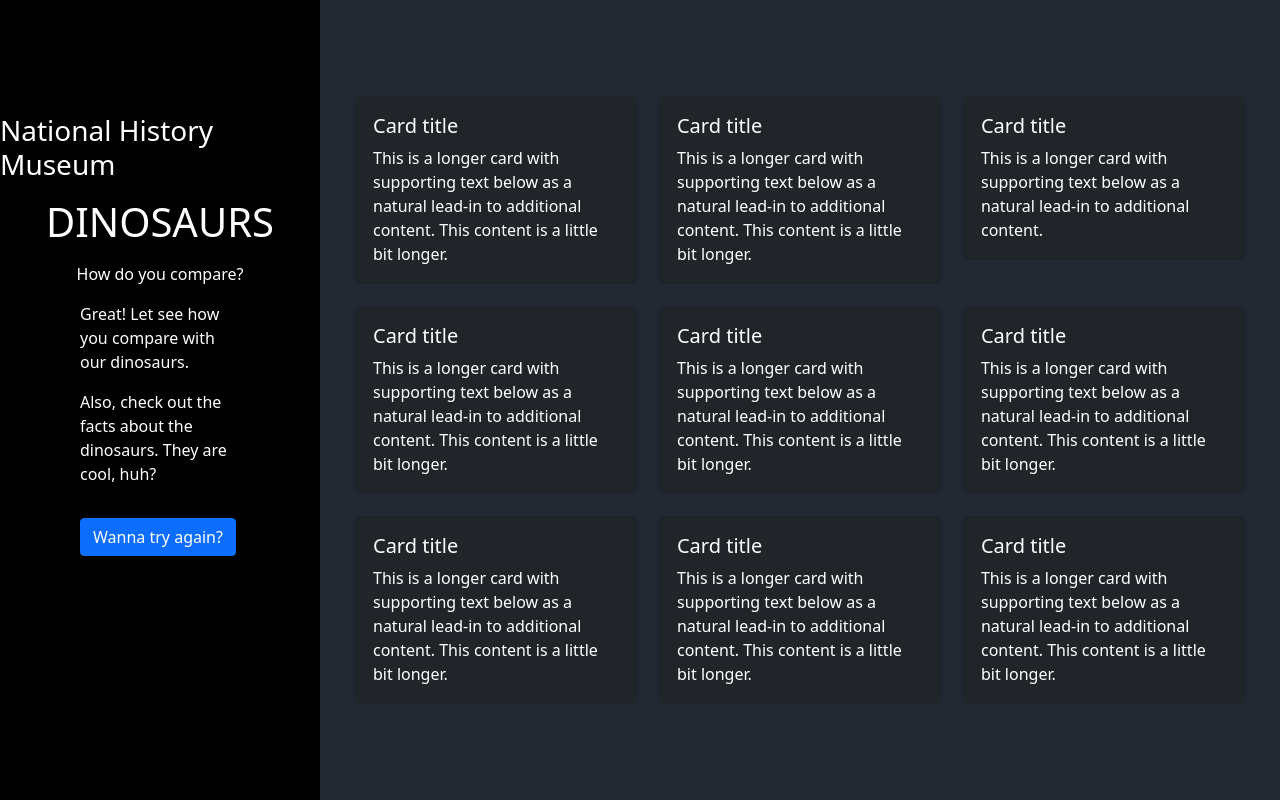
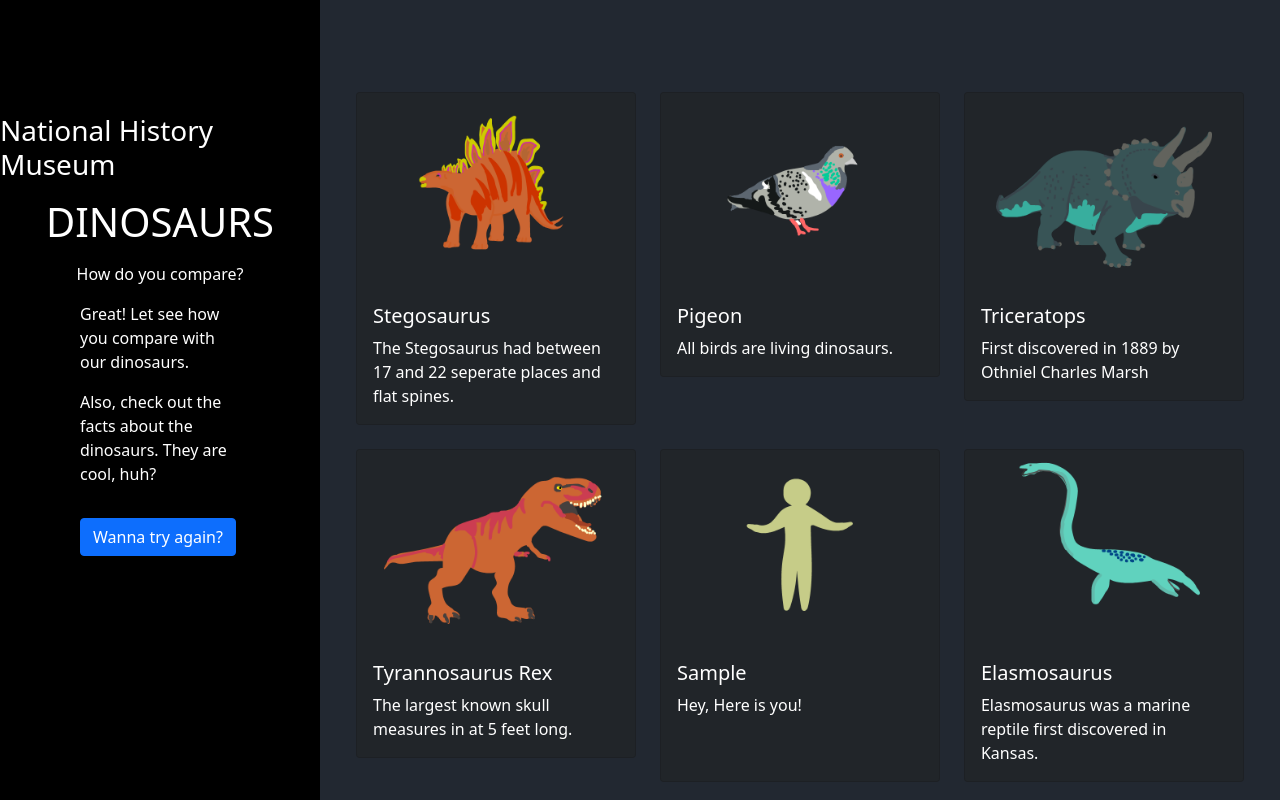
Before and after one commit to nhantran3395/udacity_intermediateJSnanodegree_chap2_final_project, a plain HTML site: page index.html in a window 1280 px wide. Both pictures are taken after typing "Sample", "5", "5", "5" into the empty fields and a click on the button "Compare Me!". Shown: the top 800 px of the page. Drawn offline with nearby package versions, Linux system fonts and the light colour scheme.

Commit message:
feat: create infographic showing user and dinosaur
show image, name and fact of dinosaur and bird

```diff
--- a/app.js
+++ b/app.js
@@ -80,13 +80,31 @@
 
   const bird = Bird(dinos.find((dino) => dino.species == "Pigeon"))
 
-  console.log(human)
-  console.log(dinosaurs)
-  console.log(bird)
+  //store bird and dinosaurs in new array then shuffle
+  const dinosaursBird = dinosaurs.concat(bird).sort(() => Math.random() - 0.5)
 
   formUserInfo.remove()
+
   document.getElementById("form-user-try-again").style.removeProperty("display")
   document.getElementById("image-background-dinosaur-skeleton").style.display =
     "none"
   document.getElementById("card-group").style.removeProperty("display")
+
+  document.getElementById("card-title-human").textContent = human.name
+
+  dinosaursBird.forEach((animal, idx) => {
+    document.getElementById(`card-title-${idx + 1}`).textContent =
+      animal.species
+
+    document
+      .getElementById(`card-img-${idx + 1}`)
+      .setAttribute("src", `./images/${animal.species.toLowerCase()}.png`)
+
+    if (animal.fact) {
+      document.getElementById(`card-text-${idx + 1}`).textContent = animal.fact
+    } else if (animal.facts) {
+      document.getElementById(`card-text-${idx + 1}`).textContent =
+        animal.facts[0]
+    }
+  })
 })
--- a/index.html
+++ b/index.html
@@ -148,122 +148,140 @@
 
       <div
         class="container-md row row-cols-md-3 g-4"
-        style="display: none"
+        style="display: none; height: 80%"
         id="card-group"
       >
         <div class="col">
-          <div class="card bg-dark text-white">
-            <!-- <img src="..." class="card-img-top" alt="..." /> -->
+          <div class="card bg-dark text-white" id="card-1">
+            <img
+              src="./images/human.png"
+              class="card-img-top m-auto"
+              id="card-img-1"
+              style="width: 260px"
+            />
             <div class="card-body">
-              <h5 class="card-title">Card title</h5>
-              <p class="card-text">
-                This is a longer card with supporting text below as a natural
-                lead-in to additional content. This content is a little bit
-                longer.
-              </p>
+              <h5 class="card-title" id="card-title-1">Card title</h5>
+              <p class="card-text" id="card-text-1"></p>
             </div>
           </div>
         </div>
+
         <div class="col">
-          <div class="card bg-dark text-white">
-            <!-- <img src="..." class="card-img-top" alt="..." /> -->
+          <div class="card bg-dark text-white" id="card-2">
+            <img
+              src="./images/human.png"
+              class="card-img-top m-auto"
+              id="card-img-2"
+              style="width: 260px"
+            />
             <div class="card-body">
-              <h5 class="card-title">Card title</h5>
-              <p class="card-text">
-                This is a longer card with supporting text below as a natural
-                lead-in to additional content. This content is a little bit
-                longer.
-              </p>
+              <h5 class="card-title" id="card-title-2">Card title</h5>
+              <p class="card-text" id="card-text-2"></p>
             </div>
           </div>
         </div>
+
         <div class="col">
-          <div class="card bg-dark text-white">
-            <!-- <img src="..." class="card-img-top" alt="..." /> -->
+          <div class="card bg-dark text-white" id="card-3">
+            <img
+              src="./images/human.png"
+              class="card-img-top m-auto"
+              id="card-img-3"
+              style="width: 260px"
+            />
             <div class="card-body">
-              <h5 class="card-title">Card title</h5>
-              <p class="card-text">
-                This is a longer card with supporting text below as a natural
-                lead-in to additional content.
-              </p>
+              <h5 class="card-title" id="card-title-3">Card title</h5>
+              <p class="card-text" id="card-text-3"></p>
             </div>
           </div>
         </div>
+
         <div class="col">
-          <div class="card bg-dark text-white">
-            <!-- <img src="..." class="card-img-top" alt="..." /> -->
+          <div class="card bg-dark text-white" id="card-4">
+            <img
+              src="./images/human.png"
+              class="card-img-top m-auto"
+              id="card-img-4"
+              style="width: 260px"
+            />
             <div class="card-body">
-              <h5 class="card-title">Card title</h5>
-              <p class="card-text">
-                This is a longer card with supporting text below as a natural
-                lead-in to additional content. This content is a little bit
-                longer.
-              </p>
+              <h5 class="card-title" id="card-title-4">Card title</h5>
+              <p class="card-text" id="card-text-4"></p>
             </div>
           </div>
         </div>
+
         <div class="col">
-          <div class="card bg-dark text-white">
-            <!-- <img src="..." class="card-img-top" alt="..." /> -->
+          <div class="card bg-dark text-white h-100" id="card-human">
+            <img
+              src="./images/human.png"
+              class="card-img-top m-auto"
+              id="card-img-human"
+              style="width: 260px"
+            />
             <div class="card-body">
-              <h5 class="card-title">Card title</h5>
-              <p class="card-text">
-                This is a longer card with supporting text below as a natural
-                lead-in to additional content. This content is a little bit
-                longer.
-              </p>
+              <h5 class="card-title" id="card-title-human">Card title</h5>
+              <p class="card-text">Hey, Here is you!</p>
             </div>
           </div>
         </div>
+
         <div class="col">
-          <div class="card bg-dark text-white">
-            <!-- <img src="..." class="card-img-top" alt="..." /> -->
+          <div class="card bg-dark text-white" id="card-5">
+            <img
+              src="./images/human.png"
+              class="card-img-top m-auto"
+              id="card-img-5"
+              style="width: 260px"
+            />
             <div class="card-body">
-              <h5 class="card-title">Card title</h5>
-              <p class="card-text">
-                This is a longer card with supporting text below as a natural
-                lead-in to additional content. This content is a little bit
-                longer.
-              </p>
+              <h5 class="card-title" id="card-title-5">Card title</h5>
+              <p class="card-text" id="card-text-5"></p>
             </div>
           </div>
         </div>
+
         <div class="col">
-          <div class="card bg-dark text-white">
-            <!-- <img src="..." class="card-img-top" alt="..." /> -->
+          <div class="card bg-dark text-white" id="card-6">
+            <img
+              src="./images/human.png"
+              class="card-img-top m-auto"
+              id="card-img-6"
+              style="width: 260px"
+            />
             <div class="card-body">
-              <h5 class="card-title">Card title</h5>
-              <p class="card-text">
-                This is a longer card with supporting text below as a natural
-                lead-in to additional content. This content is a little bit
-                longer.
-              </p>
+              <h5 class="card-title" id="card-title-6">Card title</h5>
+              <p class="card-text" id="card-text-6"></p>
             </div>
           </div>
         </div>
+
         <div class="col">
-          <div class="card bg-dark text-white">
-            <!-- <img src="..." class="card-img-top" alt="..." /> -->
+          <div class="card bg-dark text-white" id="card-7">
+            <img
+              src="./images/human.png"
+              class="card-img-top m-auto"
+              id="card-img-7"
+              style="width: 260px"
+            />
             <div class="card-body">
-              <h5 class="card-title">Card title</h5>
-              <p class="card-text">
-                This is a longer card with supporting text below as a natural
-                lead-in to additional content. This content is a little bit
-                longer.
-              </p>
+              <h5 class="card-title" id="card-title-7">Card title</h5>
+              <p class="card-text" id="card-text-7"></p>
             </div>
           </div>
         </div>
+
         <div class="col">
-          <div class="card bg-dark text-white">
-            <!-- <img src="..." class="card-img-top" alt="..." /> -->
+          <div class="card bg-dark text-white" id="card-8">
+            <img
+              src="./images/human.png"
+              class="card-img-top m-auto"
+              id="card-img-8"
+              style="width: 260px"
+            />
             <div class="card-body">
-              <h5 class="card-title">Card title</h5>
-              <p class="card-text">
-                This is a longer card with supporting text below as a natural
-                lead-in to additional content. This content is a little bit
-                longer.
-              </p>
+              <h5 class="card-title" id="card-title-8">Card title</h5>
+              <p class="card-text" id="card-text-8"></p>
             </div>
           </div>
         </div>
```
